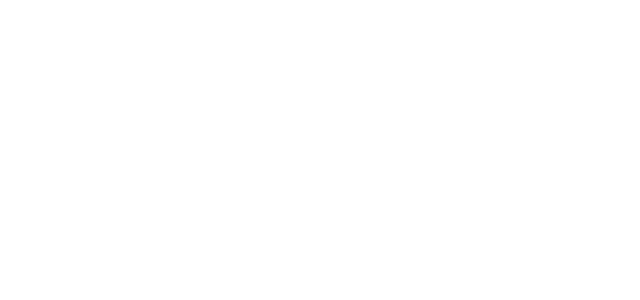
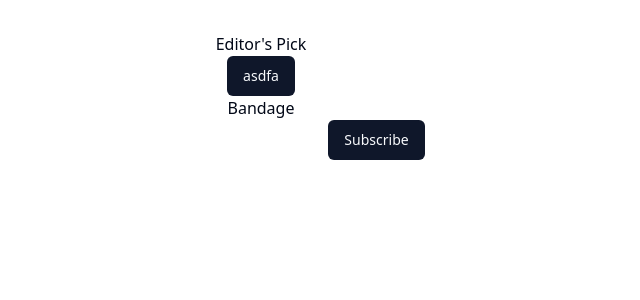
Before and after one commit to senakokozpazar/My-_Ecommerce_Project, a React (Vite) app: page / in a window 1280 px wide. Shown: the top 300 px of the page, without its empty margins (379-1019 px from the left). Built offline with nearby package versions, Linux system fonts and the light colour scheme.

Commit message:
T2: Home Page, Router kurulum, homepage component yapısı oluşturma Fixes #2

```diff
--- a/src/App.jsx
+++ b/src/App.jsx
@@ -1,10 +1,20 @@
 import "react-toastify/dist/ReactToastify.css";
 import "./App.css";
 import { ToastContainer } from "react-toastify";
+import { Switch, Route } from "react-router-dom";
+import HomePage from "./pages/HomePage";
+import PageContent from "./layout/PageContent";
 
 function App() {
   return (
     <>
+      <Switch>
+        <PageContent>
+          <Route path="/">
+            <HomePage />
+          </Route>
+        </PageContent>
+      </Switch>
       <ToastContainer />
     </>
   );
--- /dev/null
+++ b/src/components/EditorsPick.jsx
@@ -0,0 +1,18 @@
+import { Button } from "./ui/button";
+
+export default function EditorsPick() {
+  return (
+    <div>
+      <div>
+        <h4>Editor's Pick</h4>
+      </div>
+      <div>
+        <p></p>
+      </div>
+      <div className="relative">
+        <img></img>
+        <Button variant="default">asdfa</Button>
+      </div>
+    </div>
+  );
+}
--- /dev/null
+++ b/src/components/ui/Hero.jsx
@@ -0,0 +1,21 @@
+import { Button } from "./button";
+
+export default function Hero() {
+  return (
+    <div>
+      <div>
+        <p>Summer 2020</p>
+      </div>
+
+      <div>
+        <h2></h2>
+      </div>
+      <div>
+        <p></p>
+      </div>
+      <div>
+        <Button></Button>
+      </div>
+    </div>
+  );
+}
--- a/src/layout/Footer.jsx
+++ b/src/layout/Footer.jsx
@@ -0,0 +1,36 @@
+import { Button } from "@/components/ui/button";
+
+export default function Footer() {
+  return (
+    <div>
+      <div>
+        <p>Bandage</p>
+      </div>
+      <div>
+        <i></i>
+      </div>
+      <div>
+        <h4></h4>
+        <ul>
+          <li></li>
+        </ul>
+      </div>
+
+      <div>
+        <div>
+          <p></p>
+        </div>
+        <div>
+          <input type="email" />
+          <Button>Subscribe</Button>
+        </div>
+        <div>
+          <p></p>
+        </div>
+        <div>
+          <p></p>
+        </div>
+      </div>
+    </div>
+  );
+}
--- a/src/layout/Header.jsx
+++ b/src/layout/Header.jsx
@@ -1,3 +1,18 @@
 export default function Header() {
-  return <div></div>;
+  return;
+  <div>
+    <div>
+      <p>Bandage</p>
+    </div>
+
+    <div>
+      <i>search</i>
+    </div>
+
+    <div>
+      <ul>
+        <li>home</li>
+      </ul>
+    </div>
+  </div>;
 }
--- a/src/layout/PageContent.jsx
+++ b/src/layout/PageContent.jsx
@@ -0,0 +1,12 @@
+import Header from "./Header";
+import Footer from "./Footer";
+
+export default function PageContent({ children }) {
+  return (
+    <>
+      <Header />
+      {children}
+      <Footer />
+    </>
+  );
+}
--- a/src/pages/HomePage.jsx
+++ b/src/pages/HomePage.jsx
@@ -0,0 +1,9 @@
+import EditorsPick from "@/components/EditorsPick";
+
+export default function HomePage() {
+  return (
+    <div>
+      <EditorsPick />
+    </div>
+  );
+}
```
Also changed, not shown: src/main.jsx (+8 -8 lines).
